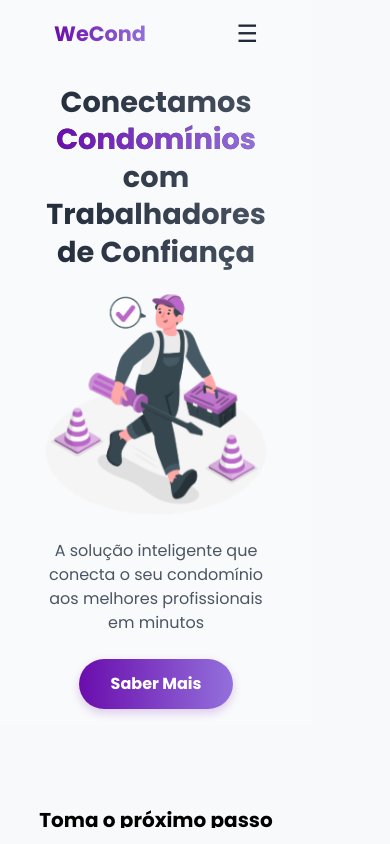
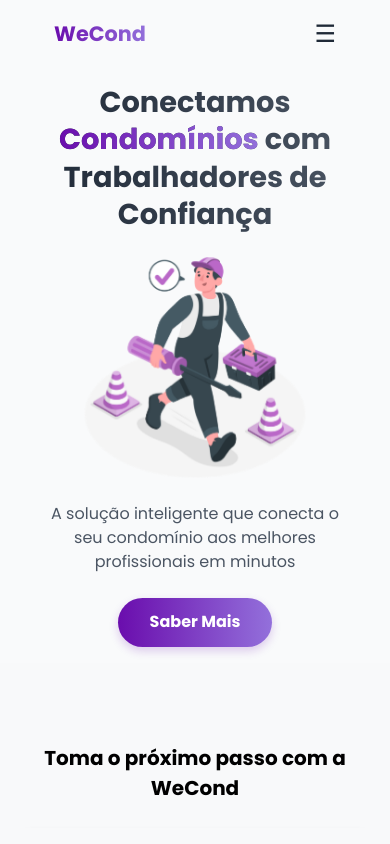
Before and after one commit to Duarte2232/WeCondLP, a React (Vite) app: page / in a window 390 px wide. Built offline with nearby package versions, Linux system fonts and the light colour scheme; no server answers.

Commit message:
versao melhor

```diff
--- a/src/App.css
+++ b/src/App.css
@@ -87,7 +87,7 @@ overflow-y: scroll;
     display: flex;
     flex-direction: column;
     gap: 50px; /* Adjust the gap size */
-    width: 80vw;
+    width: 100vw;
   margin-bottom: 4vw;
 
   }
```
